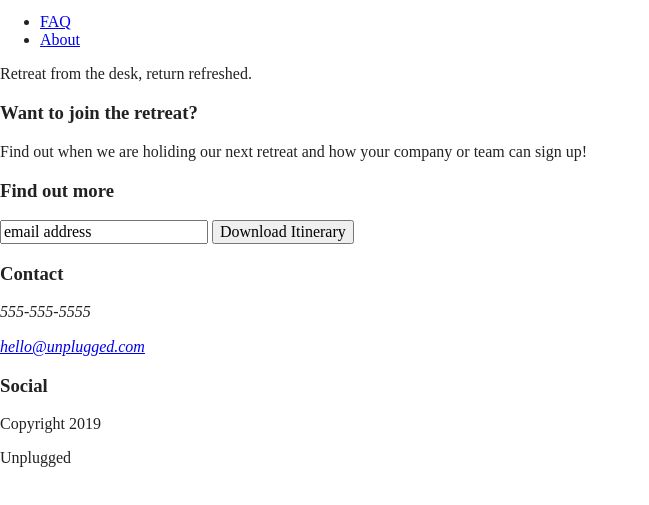
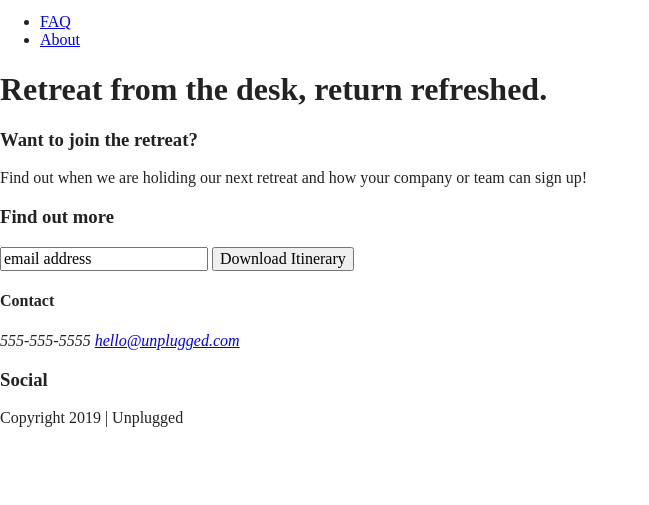
Before and after one commit to JonnyGorm/206-unplugged, a website built with Parcel: page index.html in a window 1280 px wide. Shown: the part 23-528 px from the top of the page, without its empty margins (0-649 px from the left). Built offline with nearby package versions, Linux system fonts and the light colour scheme.

Commit message:
Changes made to links and copyright section

```diff
--- a/index.html
+++ b/index.html
@@ -2,9 +2,8 @@
 <html class="no-js" lang="">
 
 <head>
-  <title>Unplugged</title>
   <meta charset="utf-8">
-  <title></title>
+  <title>Unplugged Retreat</title>
   <meta name="description" content="">
   <meta name="viewport" content="width=device-width, initial-scale=1">
 
@@ -30,7 +29,8 @@
     <div class="content-wrapper">
 
 
-      <a href="#"><img src=" " alt="unplugged logo"></a>
+      <a href="#">
+        <img src=" " alt="unplugged logo"></a>
 
       <div class="header-divider"></div>
 
@@ -40,25 +40,29 @@
           <li><a href="about/index.html" target="_blank">About</a></li>
         </ul>
       </nav>
-      <p>Retreat from the desk, return refreshed.</p>
     </div>
-
   </header>
 
   <main>
 
-    <section>
-
+    <section class="hero-area">
+      <div class="content-wrapper">
+        <h1>Retreat from the desk, return refreshed.</h1>
+      </div>
     </section>
 
     <aside>
+      <div class="content-wrapper">
+        <div class="form-description">
           <h3> Want to join the retreat?</h3>
           <p>Find out when we are holiding our next retreat and how your company or team can sign up!</p>
-
+        </div>
+        <div class="form">
           <h3>Find out more</h3>
           <input type="text" name="name" value="email address">
           <input type="button" value="Download Itinerary">
-
+        </div>
+      </div>
     </aside>
 
   </main>
@@ -70,11 +74,12 @@
       <div class="footer-content">
 
         <div class="contact">
-          <h3>Contact</h3>
+          <h4>Contact</h4>
 
           <address>
-            <p>555-555-5555</p>
+            <p>555-555-5555
               <a href="hello@unplugged.com">hello@unplugged.com</a>
+            </p>
           </address>
 
         </div>
@@ -85,6 +90,10 @@
           <div class="social-icons">
 
             <p><a href="https://www.facebook.com/yoursite" target="_blank"></a></p>
+
+            <p><a href="https://twitter.com/yoursite" target="_blank"></a></p>
+
+            <p><a href="https://www.instagram.com/yoursite" target:="_blank"></a></p>
 
             <!-- other social links here -->
 
@@ -97,9 +106,7 @@
     </div>  <!-- footer content-wrapper ends -->
 
     <div class="copywrite">
-      <p>Copyright 2019</p>
-      <p>Unplugged</p>
-
+      <p>Copyright 2019 | Unplugged</p>
     </div>
 
   </footer>
```
Lines whose indentation alone changed are shown as unchanged.
